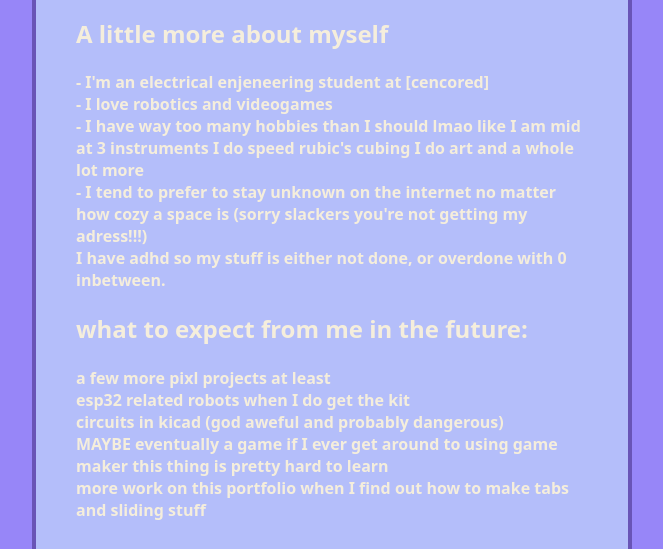
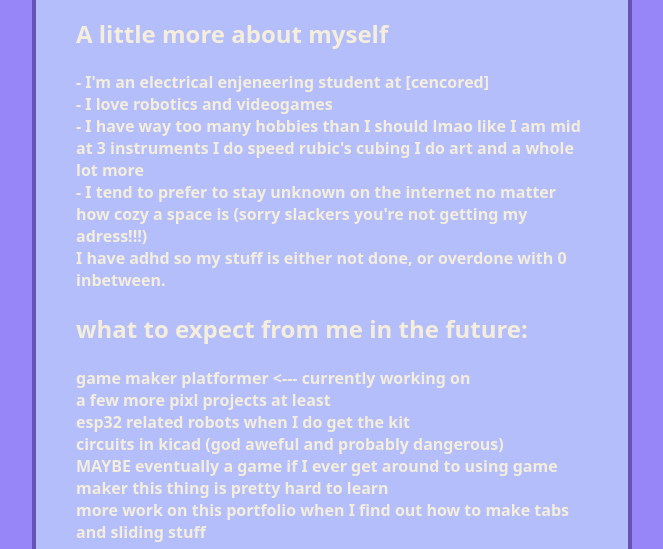
Before and after one commit to alsono/pixl-site-cute-something-i-m-so-great-at-naming-things, a plain HTML site: page index.html in a window 1280 px wide. Shown: the part 193-742 px from the top of the page, without its empty margins (308-971 px from the left). Drawn offline with Linux system fonts and the light colour scheme.

Commit message:
Update index.html
added project i'm currently working on

```diff
--- a/index.html
+++ b/index.html
@@ -17,7 +17,8 @@
     <br>- I tend to prefer to stay unknown on the internet no matter how cozy a space is (sorry slackers you're not getting my adress!!!) <br>I have adhd so my stuff is either not done, or overdone with 0 inbetween. </h4>
     <!-- did you know I also like pancakes? the more you know, nerds reading my code that really like playing oneshot -->
     <h2>what to expect from me in the future:</h2>
-    <h4>a few more pixl projects at least <br>
+    <h4>game maker platformer <--- currently working on<br>
+    a few more pixl projects at least <br>
     esp32 related robots when I do get the kit <br>
     circuits in kicad (god aweful and probably dangerous) <br>
     MAYBE eventually a game if I ever get around to using game maker this thing is pretty hard to learn <br>
```
